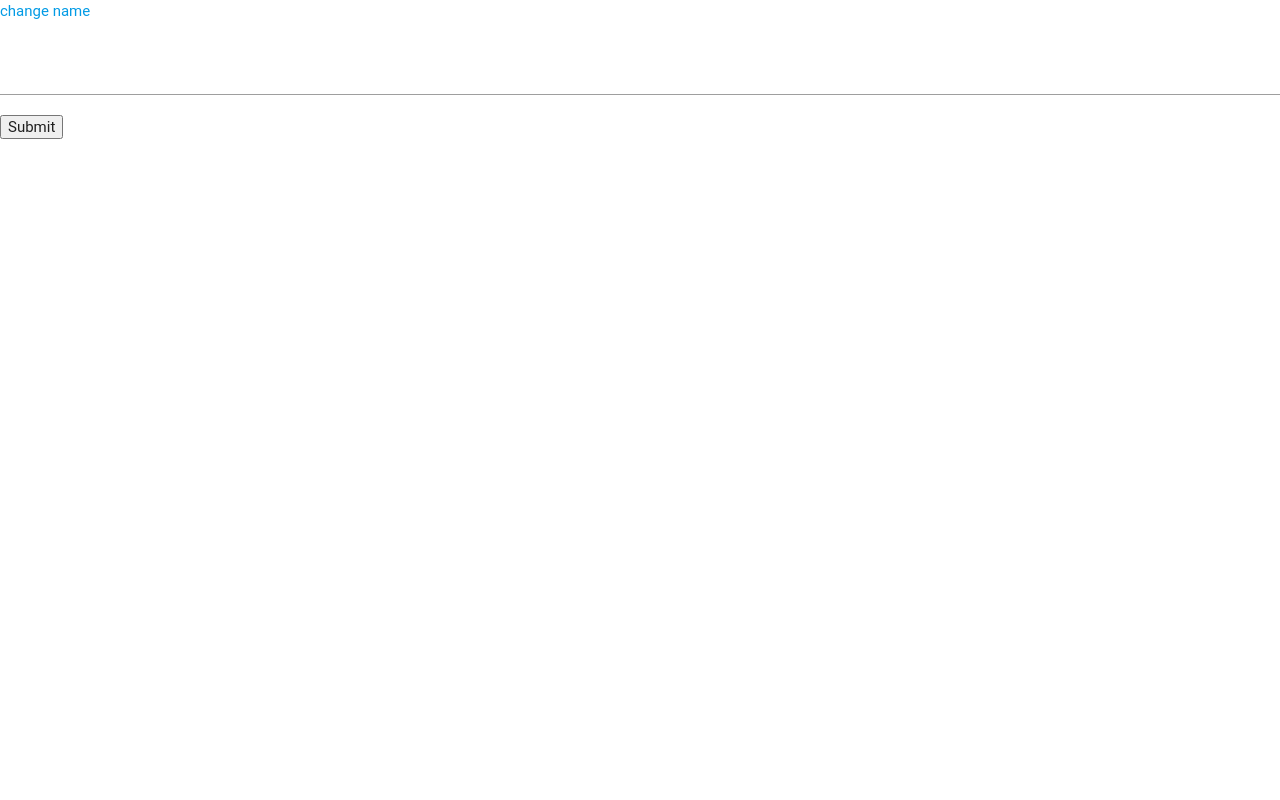
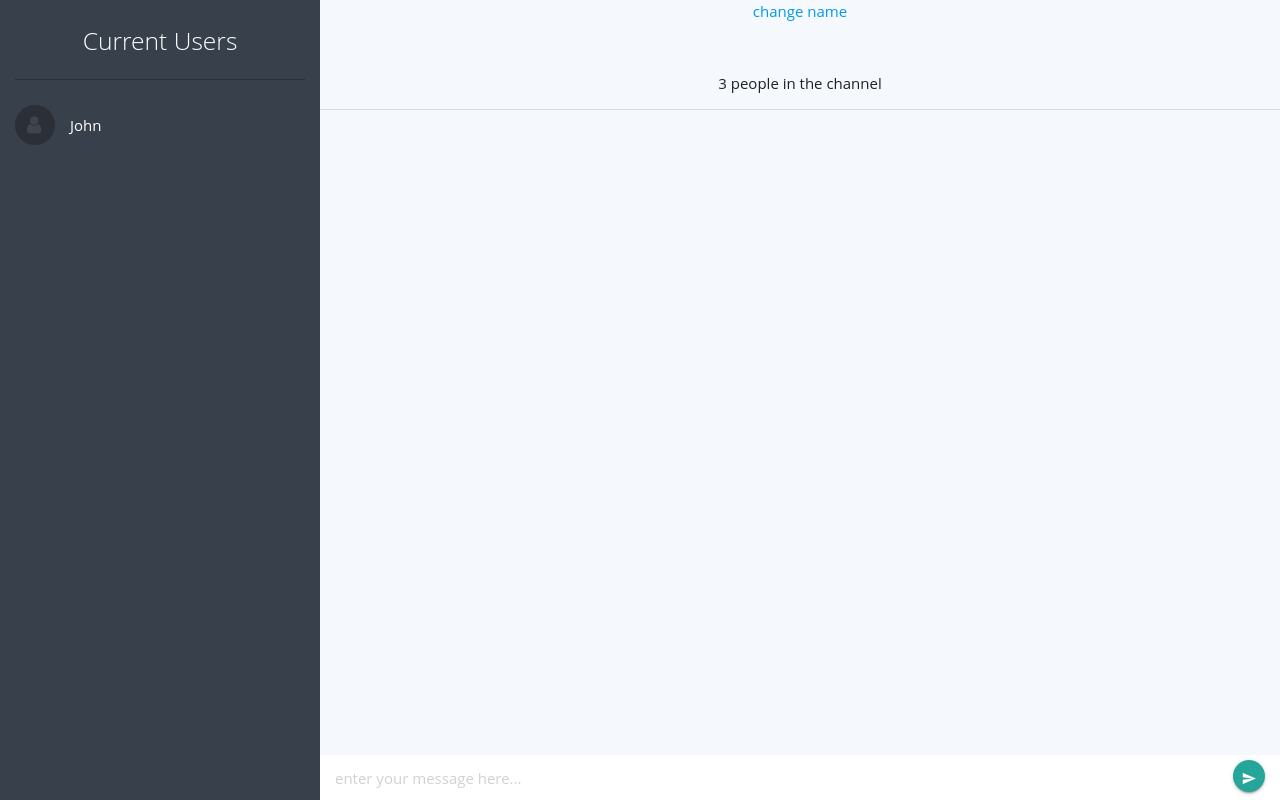
Before and after one commit to replicat0r/chattr, a Node server app: page /chat.html in a window 1280 px wide. Run offline with Node 20, Linux system fonts and the light colour scheme; some libraries are stand-ins or nearby versions; some web fonts are replaced.

Commit message:
styled chat room page

```diff
--- a/public/chat.html
+++ b/public/chat.html
@@ -14,20 +14,48 @@
     crossorigin="anonymous"></script>
     <script src="https://cdnjs.cloudflare.com/ajax/libs/socket.io/1.4.5/socket.io.min.js"></script>
     <script src="https://cdnjs.cloudflare.com/ajax/libs/moment.js/2.12.0/moment.min.js"></script>
+    <link rel="stylesheet" href="https://maxcdn.bootstrapcdn.com/font-awesome/4.5.0/css/font-awesome.min.css">
+    <link rel="stylesheet" href="custom.css">
+    <link href="https://fonts.googleapis.com/icon?family=Material+Icons"
+      rel="stylesheet">
+</head>
+
+<body class="chat row">
+    <div class="col s3 sidebar">
+        <h5 class="header"> Current Users</h5>
+        <ul>
+
+            <li> <i class="fa fa-user"></i> <p> John</p>
+            </li>
+        </ul>
+    </div>
+
+    <div class="col s9 chatroom">
+        <div class="chatHeader">
+        <a href="/index.html">change name</a>
+        <h5 class="roomName"></h5>
+        <p>3 people in the channel</p>
+        </div>
+
+        <div class="chatBody">
+
+        <div <div class="messages"></div>
+        </div>
+        <div class="chatInput">
+        <form action="" id="messageform">
+            <input id="message" placeholder="enter your message here..." name="message" autocomplete="off" />
+       <button class="btn-floating btn-small waves-effect waves-light submitbtn">
+<i class="material-icons">send</i>
+       </button>
+
+        </form>
+
+        </div>
+    </div>
 
 
-</head>
+</body>
 
-<body>
-    <a href="/index.html">change name</a>
-    <h2 class="roomName"></h2>
-
-    <div <div class="messages"></div>
-    <form action="" id="messageform">
-        <input id="message" name="message" autocomplete="off" />
-        <input type="submit" value="Submit">
-    </form>
-</body>
 <script src="app.js">
 
 </script>
--- a/public/custom.css
+++ b/public/custom.css
@@ -67,7 +67,91 @@ h5{
      color:rgba(255,255,255,0.7);
    }
    /* label focus color */
-   .input-field input[type=text]:focus + label,.input-field input[type=text]:focus {
+   .input-field input[type=text]:focus + label, {
      color:#1abc9c;
 
    }
+.chat {
+       height:100vh;
+       margin-bottom: 0;
+
+}
+.chat .sidebar{
+    height: 100%;
+    padding:1em;
+    background: #38404B;
+}
+
+.chatroom{
+    height: 100%;
+    padding:2em;
+    background:#F5F8FC;
+    padding:0!important;
+}
+
+.sidebar ul li{
+    display: flex;
+}
+
+.sidebar p{
+    margin: 0;
+    padding: 9px 15px;
+    font-size: 1em;
+    color: white;
+}
+.fa-user{
+    padding: 10px 12px;
+    width: 40px;
+    height: 40px;
+    background: #2B2F38;
+    border-radius: 50%;
+    color: #40454B;
+    font-size: 20px;
+}
+.header{
+    color:white;
+    border-bottom:1px solid #2B2F38;
+    margin-bottom: 1em;
+    padding-bottom: 1em;
+}
+
+.chatHeader{
+    text-align: center;
+    border-bottom: 1px solid #DADADA;
+}
+.chatBody{
+    height:70vh;
+    padding:1em;
+}
+.chatInput{
+    padding: 0 1em;
+        position: absolute;
+    width: 75%;
+    bottom: 0;
+    background: white;
+}
+.submitbtn{
+    float:right;
+}
+#message{
+    box-shadow: none!important;
+    border-bottom: 0!important;
+    margin-bottom:0;
+    width: 80%;
+}
+
+.btn-floating i {
+    width: inherit;
+    display: inline-block;
+    text-align: center;
+    color: #fff;
+    font-size: 1rem;
+    line-height: 32px;
+}
+
+.btn-floating{
+    height: 32px;
+    width:32px;
+    margin-top: 5px;
+
+}
--- a/public/index.html
+++ b/public/index.html
@@ -26,11 +26,11 @@
                     <form class="col s12 ">
                         <div class="row">
                             <div class="input-field col s12">
-                                <input id="name" type="text" class="validate">
+                                <input id="name" name="room" type="text" >
                                 <label for="name"> Username</label>
                             </div>
                             <div class="input-field col s12">
-                                <input id="room" type="text" class="validate">
+                                <input id="room" name="room" type="text" >
                                 <label for="room">Room Name</label>
                             </div>
                         </div>
```
